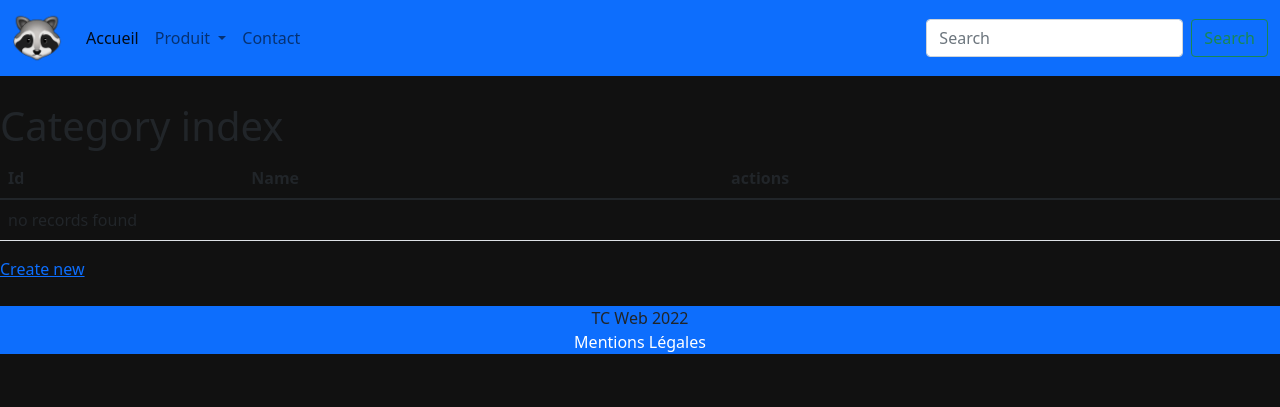
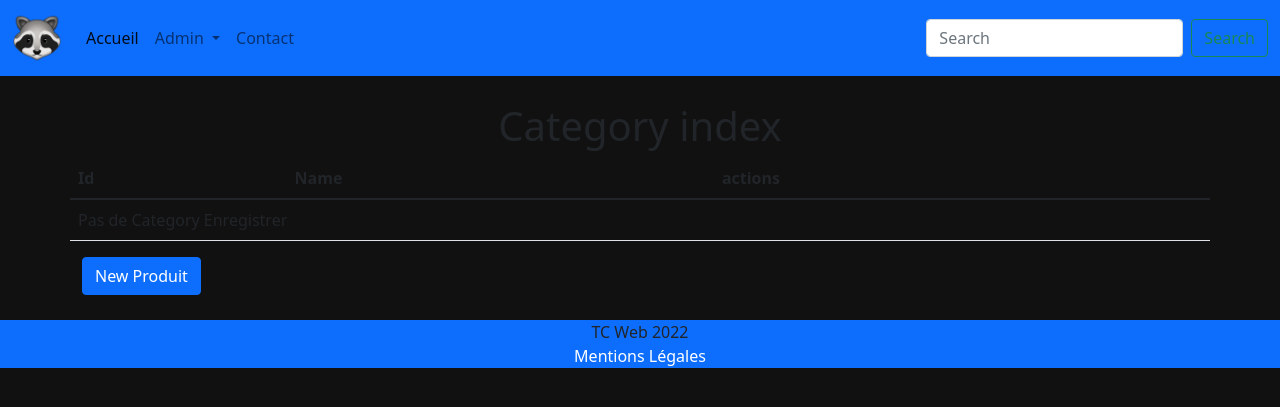
Before and after one commit to Minicoks/git-symfony, a Symfony app: template templates/category/index.html.twig in a window 1280 px wide. Shown: the top 407 px of the page. Run offline with Twig, Linux system fonts and the light colour scheme; the template is opened without the code that fills it, so the values that code supplies are empty; some libraries are stand-ins or nearby versions.

Commit message:
Category

```diff
--- a/templates/base.html.twig
+++ b/templates/base.html.twig
@@ -30,11 +30,11 @@
                         </li>
                         <li class="nav-item dropdown">
                             <a class="nav-link dropdown-toggle" href="{{path('presentationProduit')}}" id="navbarDarkDropdownMenuLink" role="button" data-bs-toggle="dropdown" aria-expanded="false">
-                                Produit
+                                Admin
                             </a>
                             <ul class="dropdown-menu dropdown-menu-dark bg-warning" aria-labelledby="navbarDarkDropdownMenuLink">
                                 <li><a class="dropdown-item " href="{{path('presentationProduit')}}">Produit1</a></li>
-                                <li><a class="dropdown-item" href="{{path('presentationProduit')}}">Produit2</a></li>
+                                <li><a class="dropdown-item" href="{{path('category_index')}}">Produit2</a></li>
                                 <li><a class="dropdown-item" href="{{path('presentationProduit')}}">Produit3</a></li>
                             </ul>
                         </li>
--- a/templates/category/_delete_form.html.twig
+++ b/templates/category/_delete_form.html.twig
@@ -1,4 +1,4 @@
 <form method="post" action="{{ path('category_delete', {'id': category.id}) }}" onsubmit="return confirm('Are you sure you want to delete this item?');">
     <input type="hidden" name="_token" value="{{ csrf_token('delete' ~ category.id) }}">
-    <button class="btn">Delete</button>
+    <button class="btn btn-primary">Delete</button>
 </form>
--- a/templates/category/index.html.twig
+++ b/templates/category/index.html.twig
@@ -3,9 +3,9 @@
 {% block title %}Category index{% endblock %}
 
 {% block body %}
-    <h1>Category index</h1>
+    <h1 class="text-center">Category index</h1>
 
-    <table class="table">
+    <table class="table container">
         <thead>
             <tr>
                 <th>Id</th>
@@ -19,17 +19,19 @@
                 <td>{{ category.id }}</td>
                 <td>{{ category.name }}</td>
                 <td>
-                    <a href="{{ path('category_show', {'id': category.id}) }}">show</a>
-                    <a href="{{ path('category_edit', {'id': category.id}) }}">edit</a>
+                    <a href="{{ path('category_show', {'id': category.id}) }}" class="btn btn-primary">show</a>
+                    <a href="{{ path('category_edit', {'id': category.id}) }}" class="btn btn-primary">edit</a>
                 </td>
             </tr>
         {% else %}
             <tr>
-                <td colspan="3">no records found</td>
+                <td colspan="3">Pas de Category Enregistrer</td>
             </tr>
         {% endfor %}
         </tbody>
     </table>
 
-    <a href="{{ path('category_new') }}">Create new</a>
+    <div class="container">
+        <a href="{{ path('category_new') }}" class="btn btn-primary">New Produit</a>
+    </div>
 {% endblock %}
--- a/templates/category/new.html.twig
+++ b/templates/category/new.html.twig
@@ -3,9 +3,11 @@
 {% block title %}New Category{% endblock %}
 
 {% block body %}
-    <h1>Create new Category</h1>
+    <h1 class="text-center">Create new Category</h1>
 
     {{ include('category/_form.html.twig') }}
 
-    <a href="{{ path('category_index') }}">back to list</a>
+    <div class="container">
+        <a href="{{ path('category_index') }}" class="btn btn-primary">back to list</a>
+    </div>
 {% endblock %}
```
Also changed, not shown: templates/category/_form.html.twig (+6 -4 lines), templates/category/edit.html.twig (+5 -4 lines), templates/category/show.html.twig (+8 -5 lines).
